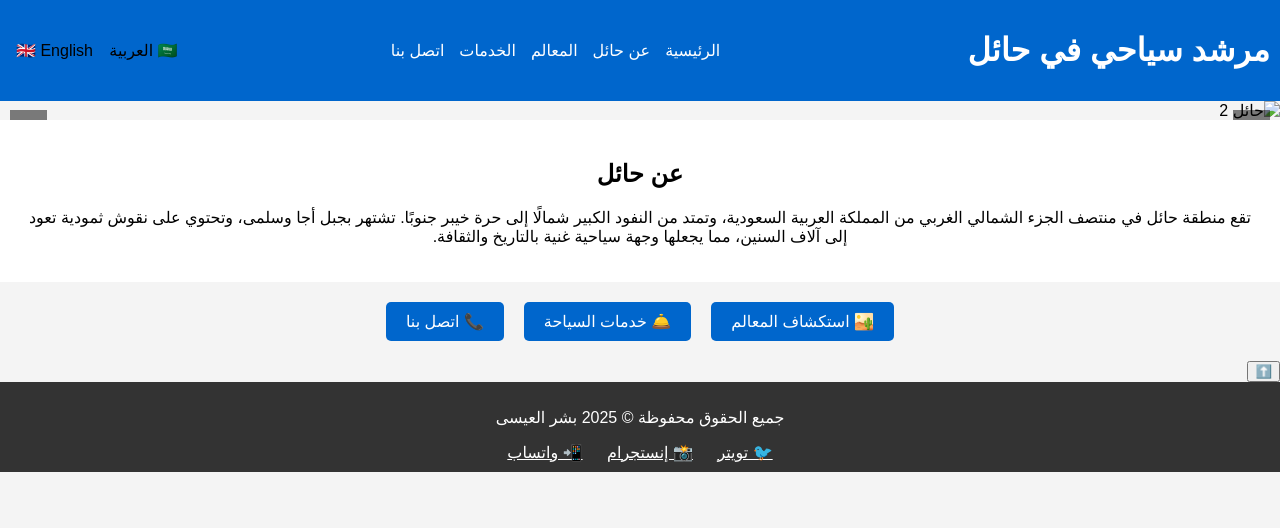
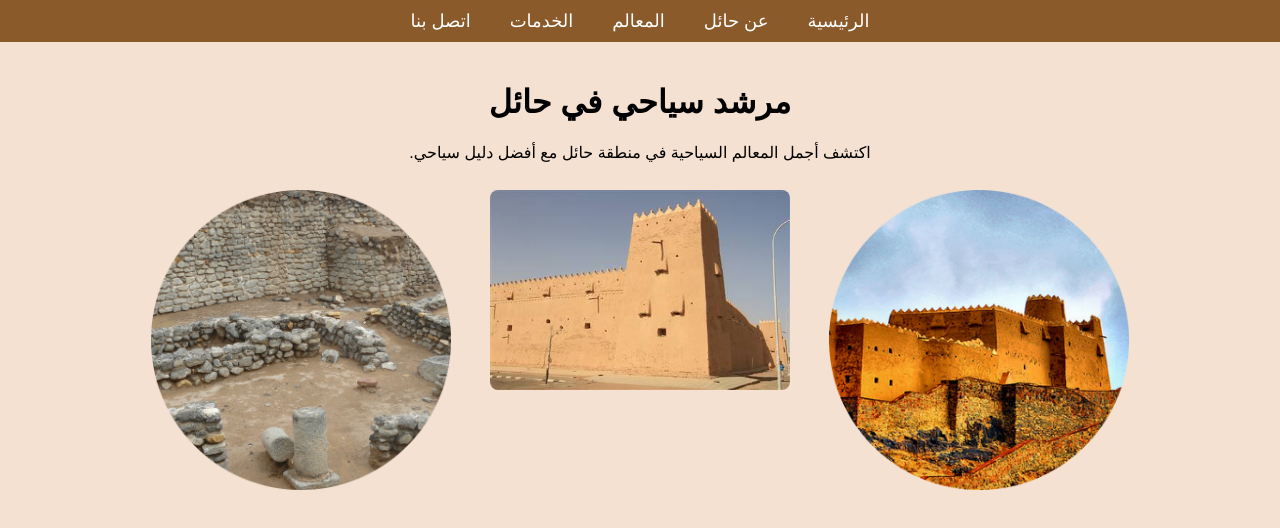
Before and after one commit to iiBshir/hail-tour-guide, a plain HTML site: page index.html in a window 1280 px wide. Drawn offline with Linux system fonts and the light colour scheme.

Commit message:
Update index.html

```diff
--- a/index.html
+++ b/index.html
@@ -1,73 +1,86 @@
 <!DOCTYPE html>
-<html lang="ar" dir="rtl">
+<html lang="ar">
 <head>
     <meta charset="UTF-8">
     <meta name="viewport" content="width=device-width, initial-scale=1.0">
-    <title>مرشد سياحي في حائل | بشر العيسى</title>
-    <link rel="stylesheet" href="styles.css">
-    <script src="script.js" defer></script>
+    <title>مرشد سياحي في حائل</title>
+    <style>
+        body {
+            font-family: Arial, sans-serif;
+            direction: rtl;
+            background-color: #f4e1d2;
+            margin: 0;
+            padding: 0;
+        }
+        nav {
+            background-color: #8B5A2B;
+            padding: 10px;
+        }
+        ul {
+            list-style: none;
+            display: flex;
+            gap: 15px;
+            padding: 0;
+            margin: 0;
+            justify-content: center;
+        }
+        li {
+            display: inline;
+        }
+        a {
+            text-decoration: none;
+            color: white;
+            font-size: 18px;
+            padding: 8px 12px;
+            transition: 0.3s;
+        }
+        a:hover {
+            background-color: #654321;
+            border-radius: 5px;
+        }
+        .container {
+            text-align: center;
+            padding: 20px;
+        }
+        .images {
+            display: flex;
+            justify-content: center;
+            gap: 15px;
+            margin-top: 20px;
+        }
+        .images img {
+            width: 300px;
+            height: auto;
+            border-radius: 8px;
+            transition: 0.3s;
+        }
+        .images img:hover {
+            transform: scale(1.05);
+        }
+    </style>
 </head>
 <body>
 
-    <!-- 🔹 الشريط العلوي -->
-    <header>
-        <div class="logo">
-            <h1>مرشد سياحي في حائل</h1>
-        </div>
     <nav>
         <ul>
             <li><a href="index.html">الرئيسية</a></li>
-                <li><a href="about-hail.html">عن حائل</a></li>
+            <li><a href="about.html">عن حائل</a></li>
             <li><a href="landmarks.html">المعالم</a></li>
             <li><a href="services.html">الخدمات</a></li>
             <li><a href="contact.html">اتصل بنا</a></li>
         </ul>
     </nav>
-        <div class="language-switch">
-            <button onclick="setLanguage('ar')">🇸🇦 العربية</button>
-            <button onclick="setLanguage('en')">🇬🇧 English</button>
+
+    <div class="container">
+        <h1>مرشد سياحي في حائل</h1>
+        <p>اكتشف أجمل المعالم السياحية في منطقة حائل مع أفضل دليل سياحي.</p>
+
+        <div class="images">
+            <a href="landmarks.html"><img src="image1.jpg" alt="معلم سياحي 1"></a>
+            <a href="landmarks.html"><img src="image2.jpg" alt="معلم سياحي 2"></a>
+            <a href="landmarks.html"><img src="image3.jpg" alt="معلم سياحي 3"></a>
         </div>
-    </header>
-
-    <!-- 🔹 السلايدر -->
-    <div class="slider-container">
-        <div class="slider">
-            <img src="images/hail1.jpg" class="slide active" alt="حائل">
-            <img src="images/hail2.jpg" class="slide" alt="حائل 2">
-            <img src="images/hail3.jpg" class="slide" alt="حائل 3">
     </div>
-        <button class="prev" onclick="changeSlide(-1)">⏮️</button>
-        <button class="next" onclick="changeSlide(1)">⏭️</button>
-    </div>
-
-    <!-- 🔹 قسم عن حائل -->
-    <section class="about-hail">
-        <h2>عن حائل</h2>
-        <p>
-            تقع منطقة حائل في منتصف الجزء الشمالي الغربي من المملكة العربية السعودية، وتمتد من النفود الكبير شمالًا إلى حرة خيبر جنوبًا.
-            تشتهر بجبل أجا وسلمى، وتحتوي على نقوش ثمودية تعود إلى آلاف السنين، مما يجعلها وجهة سياحية غنية بالتاريخ والثقافة.
-        </p>
-    </section>
-
-    <!-- 🔹 روابط الصفحات الأخرى -->
-    <div class="sections">
-        <a href="landmarks.html">🏜️ استكشاف المعالم</a>
-        <a href="services.html">🛎️ خدمات السياحة</a>
-        <a href="contact.html">📞 اتصل بنا</a>
-    </div>
-
-    <!-- 🔹 زر العودة للأعلى -->
-    <button onclick="scrollToTop()" id="scrollTopBtn">⬆️</button>
-
-    <!-- 🔹 الفوتر -->
-    <footer>
-        <p>جميع الحقوق محفوظة &copy; 2025 بشر العيسى</p>
-        <div class="social-media">
-            <a href="https://twitter.com" target="_blank">🐦 تويتر</a>
-            <a href="https://instagram.com" target="_blank">📸 إنستجرام</a>
-            <a href="https://whatsapp.com" target="_blank">📲 واتساب</a>
-        </div>
-    </footer>
 
 </body>
 </html>
```
Lines whose indentation alone changed are shown as unchanged.
